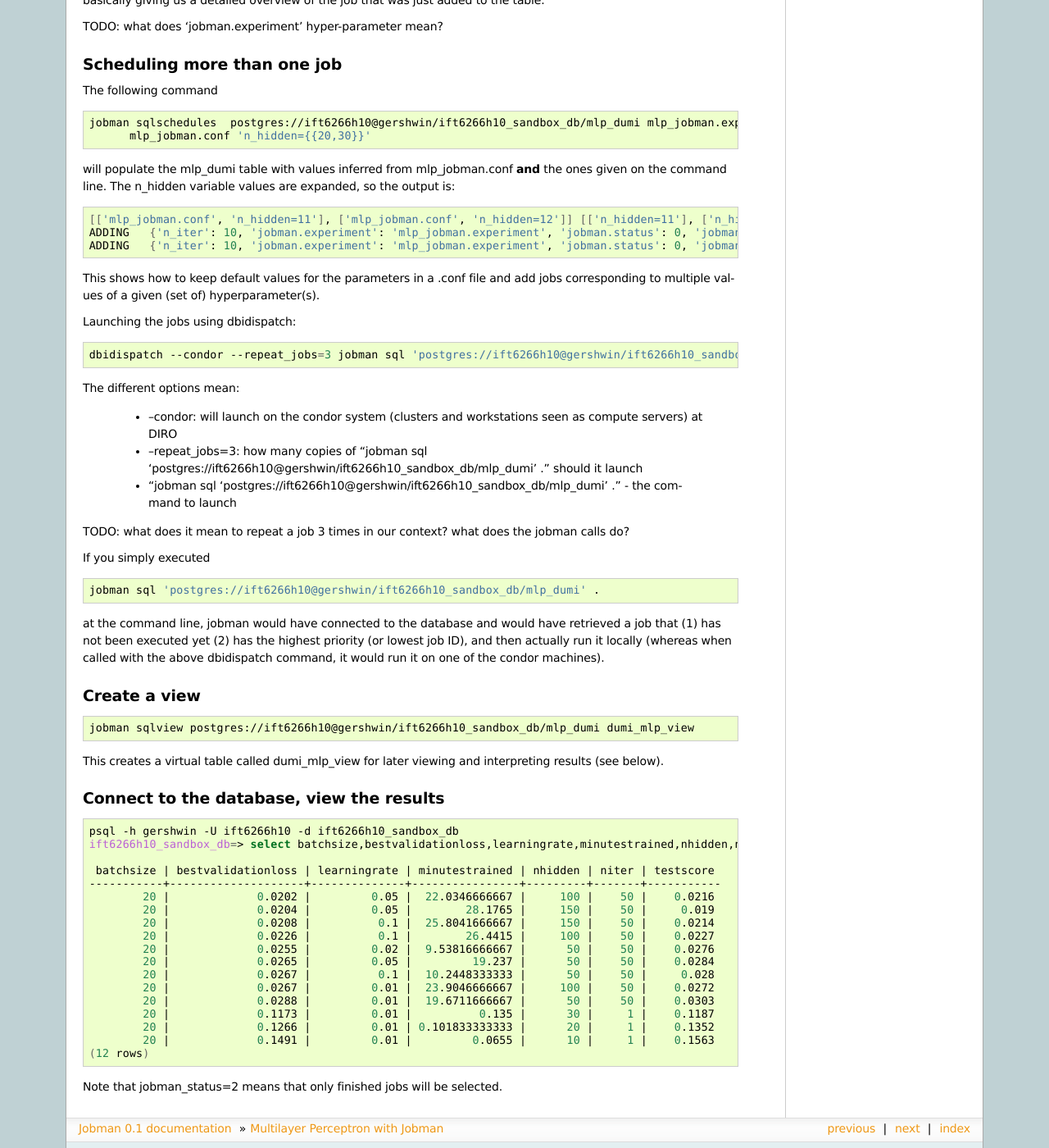
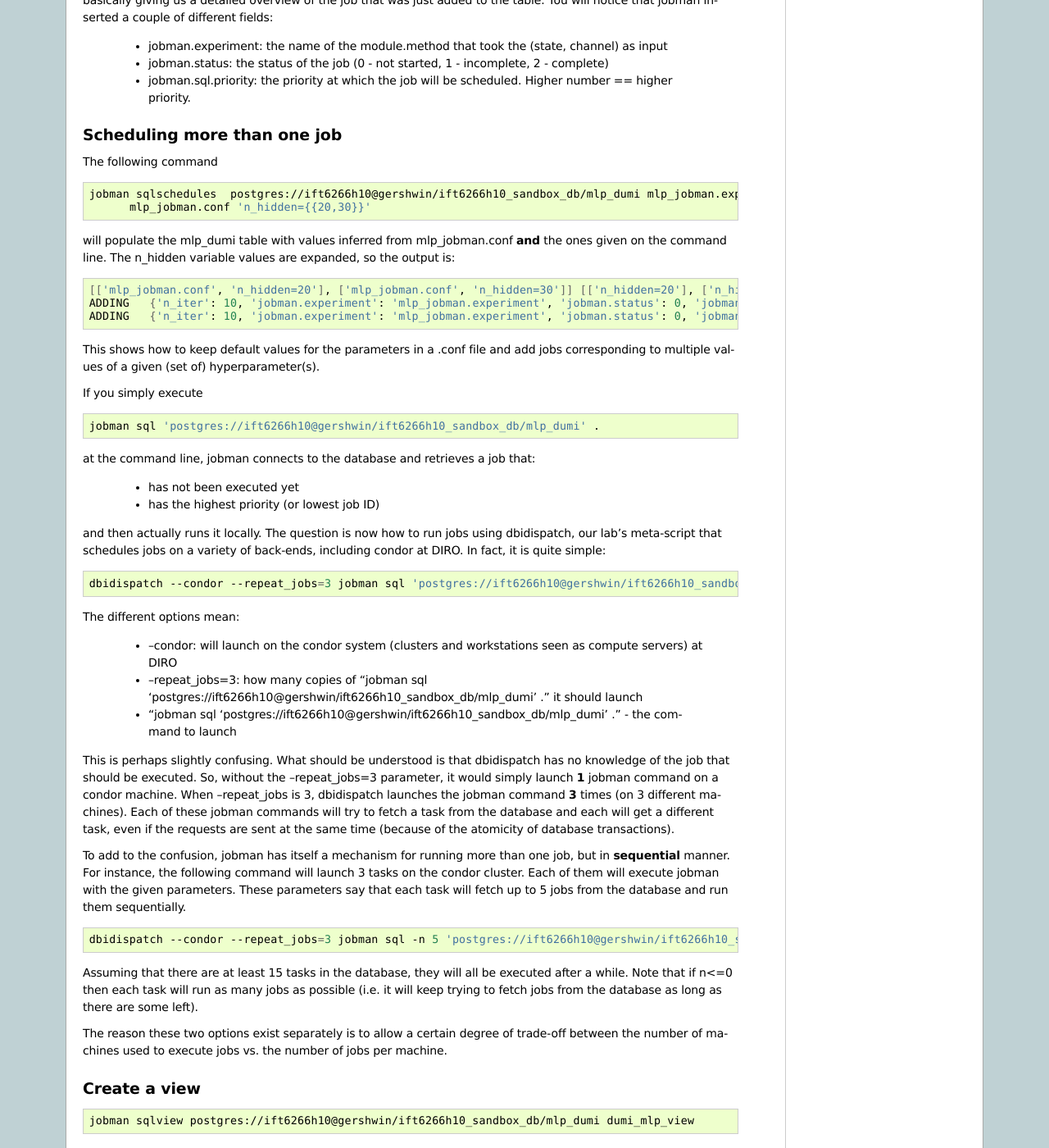
Before and after one commit to crmne/jobman, a Sphinx documentation site: the page built from doc/mlp_jobman.txt, in a window 1280 px wide and 1400 px high, scrolled down 1590 px. Shown: the whole window at 82% size. Built offline with Sphinx 7.4.7, drawn with Linux system fonts in a browser that asks for light colours; formulas are drawn with MathJax 3; some of the changed text lies outside the part shown.

Commit message:
added more explanation about dbidispatch

```diff
--- a/doc/mlp_jobman.txt
+++ b/doc/mlp_jobman.txt
@@ -99,8 +99,15 @@ The output of this function is
     0.01, 'n_hidden': 100, 'batch_size': 20, 'L2_reg': 0.0001}
 
 basically giving us a detailed overview of the job that was just added to the table.
+You will notice that jobman inserted a couple of different fields:
 
-TODO: what does 'jobman.experiment' hyper-parameter mean?
+ * jobman.experiment: the name of the module.method that took the (state,
+   channel) as input
+ * jobman.status: the status of the job (0 - not started, 1 - incomplete, 2 -
+   complete)
+ * jobman.sql.priority: the priority at which the job will be scheduled.
+   Higher number == higher priority.
+
 
 Scheduling more than one job
 +++++++++++++++++++++++++++++
@@ -116,13 +123,26 @@ will populate the mlp_dumi table with values inferred from mlp_jobman.conf **and
 
 .. code-block:: bash
 
-    [['mlp_jobman.conf', 'n_hidden=11'], ['mlp_jobman.conf', 'n_hidden=12']] [['n_hidden=11'], ['n_hidden=12']]
-    ADDING   {'n_iter': 10, 'jobman.experiment': 'mlp_jobman.experiment', 'jobman.status': 0, 'jobman.sql.priority': 1.0, 'L1_reg': 0.0, 'learning_rate': 0.01, 'n_hidden': 11, 'batch_size': 20, 'L2_reg': 0.0001}
-    ADDING   {'n_iter': 10, 'jobman.experiment': 'mlp_jobman.experiment', 'jobman.status': 0, 'jobman.sql.priority': 1.0, 'L1_reg': 0.0, 'learning_rate': 0.01, 'n_hidden': 12, 'batch_size': 20, 'L2_reg': 0.0001}
+    [['mlp_jobman.conf', 'n_hidden=20'], ['mlp_jobman.conf', 'n_hidden=30']] [['n_hidden=20'], ['n_hidden=30']]
+    ADDING   {'n_iter': 10, 'jobman.experiment': 'mlp_jobman.experiment', 'jobman.status': 0, 'jobman.sql.priority': 1.0, 'L1_reg': 0.0, 'learning_rate': 0.01, 'n_hidden': 20, 'batch_size': 20, 'L2_reg': 0.0001}
+    ADDING   {'n_iter': 10, 'jobman.experiment': 'mlp_jobman.experiment', 'jobman.status': 0, 'jobman.sql.priority': 1.0, 'L1_reg': 0.0, 'learning_rate': 0.01, 'n_hidden': 30, 'batch_size': 20, 'L2_reg': 0.0001}
 
 This shows how to keep default values for the parameters in a .conf file and add jobs corresponding to multiple values of a given (set of) hyperparameter(s).
 
-Launching the jobs using dbidispatch:
+If you simply execute
+
+.. code-block:: bash
+
+    jobman sql 'postgres://ift6266h10@gershwin/ift6266h10_sandbox_db/mlp_dumi' .
+
+at the command line, jobman connects to the database and retrieves a job that:
+
+    * has not been executed yet
+    * has the highest priority (or lowest job ID)
+
+and then actually runs it locally. The question is now how to run jobs using dbidispatch, our lab's meta-script
+that schedules jobs on a variety of back-ends, including condor at DIRO. In
+fact, it is quite simple:
 
 .. code-block:: bash
 
@@ -131,18 +151,36 @@ Launching the jobs using dbidispatch:
 The different options mean:
 
  * --condor: will launch on the condor system (clusters and workstations seen as compute servers) at DIRO
- * --repeat_jobs=3: how many copies of "jobman sql 'postgres://ift6266h10@gershwin/ift6266h10_sandbox_db/mlp_dumi' ." should it launch
+ * --repeat_jobs=3: how many copies of "jobman sql 'postgres://ift6266h10@gershwin/ift6266h10_sandbox_db/mlp_dumi' ." it should launch
  * "jobman sql 'postgres://ift6266h10@gershwin/ift6266h10_sandbox_db/mlp_dumi' ." - the command to launch
 
-TODO: what does it mean to repeat a job 3 times in our context? what does the jobman calls do?
+This is perhaps slightly confusing. What should be understood is that
+dbidispatch has no knowledge of the job that should be executed. So, without
+the --repeat_jobs=3 parameter, it would simply launch **1** jobman command on a
+condor machine. When --repeat_jobs is 3, dbidispatch launches the jobman
+command **3** times (on 3 different machines). Each of these jobman commands
+will try to fetch a task from the database and each will get a different task,
+even if the requests are sent at the same time (because of the atomicity of
+database transactions).
 
-If you simply executed
+To add to the confusion, jobman has itself a mechanism for running more than
+one job, but in **sequential** manner. For instance, the following command
+will launch 3 tasks on the condor cluster. Each of them will execute jobman
+with the given parameters. These parameters say that each task will fetch up to 5
+jobs from the database and run them sequentially.
 
 .. code-block:: bash
 
-    jobman sql 'postgres://ift6266h10@gershwin/ift6266h10_sandbox_db/mlp_dumi' .
+    dbidispatch --condor --repeat_jobs=3 jobman sql -n 5 'postgres://ift6266h10@gershwin/ift6266h10_sandbox_db/mlp_dumi' .
 
-at the command line, jobman would have connected to the database and would have retrieved a job that (1) has not been executed yet (2) has the highest priority (or lowest job ID), and then actually run it locally (whereas when called with the above dbidispatch command, it would run it on one of the condor machines).
+Assuming that there are at least 15 tasks in the database, they will all be
+executed after a while. Note that if n<=0 then each task will run as many jobs
+as possible (i.e. it will keep trying to fetch jobs from the database as long
+as there are some left).
+
+The reason these two options exist separately is to allow a certain degree of
+trade-off between the number of machines used to execute jobs vs. the number
+of jobs per machine.
 
 Create a view
 ++++++++++++++++
```
